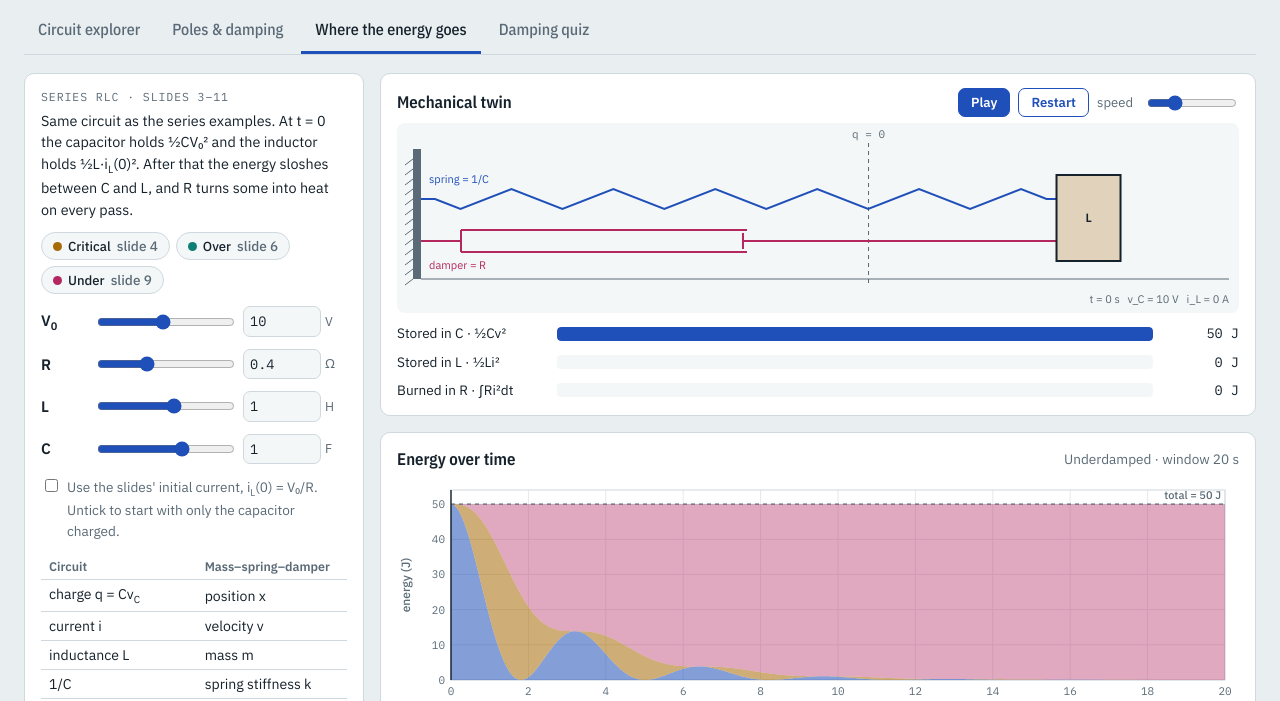
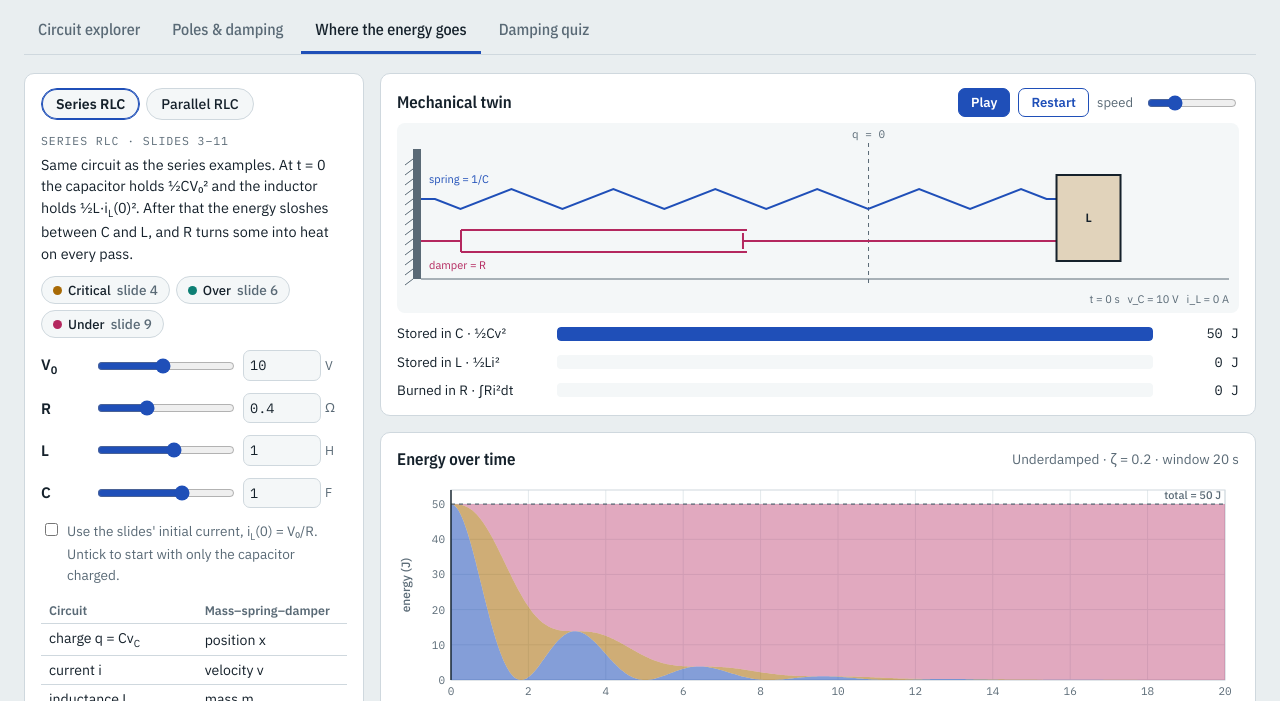
Before and after one commit to mattschuyler/second-order-lab, a plain HTML site: page index.html in a window 1280 px wide. Both pictures are taken after a click on the link "Where the energy goes". Shown: the part 99-800 px from the top of the page. Drawn offline with nearby package versions, Linux system fonts and the light colour scheme.

Commit message:
Add parallel mode to the energy tab
Parallel RLC uses the dual (current-force) mapping: C is the mass,
1/L the spring, 1/R the damper. Includes slide presets and an option
to start with the energy in the inductor.

Co-Authored-By: Claude Opus 5.5 <noreply@anthropic.com>

```diff
--- a/index.html
+++ b/index.html
@@ -162,6 +162,9 @@ table.analogy { border-collapse: collapse; width: 100%; font-size: 0.88rem; }
 table.analogy th, table.analogy td { text-align: left; padding: 5px 8px; border-bottom: 1px solid var(--line); }
 table.analogy th { font-weight: 600; color: var(--muted); font-size: 0.78rem; }
 .playrow { display: flex; flex-wrap: wrap; gap: 8px; align-items: center; }
+.seg { display: flex; flex-wrap: wrap; gap: 6px; }
+.seg .chipbtn { padding: 6px 14px; font-size: 0.88rem; }
+.seg .chipbtn[aria-pressed="true"] { border-color: var(--accent); box-shadow: inset 0 0 0 1px var(--accent); font-weight: 600; }
 
 /* quiz */
 .qz-grid { display: grid; grid-template-columns: minmax(0, 1fr) minmax(0, 1fr); gap: 16px; align-items: start; }
@@ -293,25 +296,22 @@ table.analogy th { font-weight: 600; color: var(--muted); font-size: 0.78rem; }
   <section class="view" id="view-energy" hidden>
     <div class="en-grid">
       <aside class="card controls">
+        <div class="seg" role="group" aria-label="Circuit">
+          <button class="chipbtn" data-mode="series" aria-pressed="true">Series RLC</button>
+          <button class="chipbtn" data-mode="parallel" aria-pressed="false">Parallel RLC</button>
+        </div>
         <div>
-          <div class="eyebrow">Series RLC · slides 3–11</div>
-          <p class="cdesc" style="margin-top:4px">Same circuit as the series examples. At t = 0 the capacitor holds ½CV₀² and the inductor holds ½L·i<sub>L</sub>(0)². After that the energy sloshes between C and L, and R turns some into heat on every pass.</p>
+          <div class="eyebrow" id="en-eyebrow"></div>
+          <p class="cdesc" id="en-desc" style="margin-top:4px"></p>
         </div>
         <div class="presets" id="en-presets"></div>
         <div id="en-params" class="controls"></div>
-        <label for="en-slideic" style="font-size:0.85rem;color:var(--muted);display:flex;gap:6px;align-items:baseline"><input type="checkbox" id="en-slideic"><span>Use the slides' initial current, i<sub>L</sub>(0) = V₀/R. Untick to start with only the capacitor charged.</span></label>
+        <label for="en-slideic" style="font-size:0.85rem;color:var(--muted);display:flex;gap:6px;align-items:baseline"><input type="checkbox" id="en-slideic"><span id="en-iclabel"></span></label>
         <table class="analogy">
           <thead><tr><th>Circuit</th><th>Mass–spring–damper</th></tr></thead>
-          <tbody>
-            <tr><td>charge q = Cv<sub>C</sub></td><td>position x</td></tr>
-            <tr><td>current i</td><td>velocity v</td></tr>
-            <tr><td>inductance L</td><td>mass m</td></tr>
-            <tr><td>1/C</td><td>spring stiffness k</td></tr>
-            <tr><td>resistance R</td><td>damping b</td></tr>
-            <tr><td>½Cv<sub>C</sub>² (electric field)</td><td>½kx² (spring)</td></tr>
-            <tr><td>½Li² (magnetic field)</td><td>½mv² (motion)</td></tr>
-          </tbody>
+          <tbody id="en-analogy"></tbody>
         </table>
+        <p class="note" id="en-mapnote" style="margin-top:0"></p>
       </aside>
       <div class="ex-main">
         <div class="card">
@@ -1010,46 +1010,104 @@ function renderSplane() {
 }
 
 /* ---------------- ENERGY TAB ---------------- */
-const enS = { v: { V0: 10, R: 0.4, L: 1, C: 1 }, slideIC: false, t: 0, playing: false, speed: 1, sim: null };
-const enCirc = CIRCUITS[0];
+/* Two mechanical mappings share one simulator.
+   series   (voltage ↔ force):  L·q″ + R·q′ + q/C = 0   → mass L, spring 1/C, damper R, position q, velocity i
+   parallel (current ↔ force):  C·λ″ + λ′/R + λ/L = 0   → mass C, spring 1/L, damper 1/R, position λ = L·iL, velocity v
+   State is always x = [v_C, i_L]. */
+const EN_MODES = {
+  series: {
+    eyebrow: "Series RLC · slides 3–11",
+    desc: "Same circuit as the series examples. At t = 0 the capacitor holds ½CV₀² and the inductor holds ½L·i<sub>L</sub>(0)². After that the energy sloshes between C and L, and R turns some into heat on every pass.",
+    params: CIRCUITS[0].params,
+    presets: CIRCUITS[0].presets,
+    defaults: { V0: 10, R: 0.4, L: 1, C: 1 },
+    icLabel: "Use the slides' initial current, i<sub>L</sub>(0) = V₀/R. Untick to start with only the capacitor charged.",
+    x0: (p, ic) => [p.V0, ic ? p.V0 / p.R : 0],
+    A: (p) => [[0, -1 / p.C], [1 / p.L, -p.R / p.L]],
+    pR: (s, p) => p.R * s[1] ** 2,
+    rLabel: "Burned in R · ∫Ri²dt",
+    analogy: [["charge q = Cv<sub>C</sub>", "position x"], ["current i", "velocity v"], ["inductance L", "mass m"], ["1/C", "spring stiffness k"], ["resistance R", "damping b"], ["½Cv<sub>C</sub>² (electric field)", "½kx² (spring)"], ["½Li² (magnetic field)", "½mv² (motion)"]],
+    mapNote: "Voltage ↔ force mapping. KVL gives L·q″ + R·q′ + q/C = 0, the same equation as m·x″ + b·x′ + k·x = 0. More R is a stiffer damper, so more damping.",
+    massLabel: "L", springLabel: "spring = 1/C", damperLabel: "damper = R", eqLabel: "q = 0",
+    springVar: "--c-energy", massVar: "--l-energy", kinetic: "EL",
+    pos: (o, s) => o.v / s.vmax,
+    vel: (o, s, p) => -o.i / ((p.C * s.vmax) / Math.sqrt(p.L * p.C)),
+    noteUnder: "Blue and gold trade places each half-cycle: the field energy in C turns into magnetic energy in L and back, losing a slice to R every time current flows.",
+    noteOver: "With this much series resistance the energy never gets a chance to slosh back: it drains into R in one smooth pass.",
+  },
+  parallel: {
+    eyebrow: "Parallel RLC · slides 14–25",
+    desc: "R, L and C share one voltage. No source is connected, so this is the natural response of the parallel circuit, with the same characteristic equation as the slide examples. At t = 0 the capacitor holds ½CV₀²; the energy then sloshes between C and L while R bleeds it off.",
+    params: [{ k: "V0", label: "V<sub>0</sub>", unit: "V", min: 1, max: 20, step: 0.5 }, P_R("R", "R", 0.02, 20), P_L("L", "L"), P_C("C", "C")],
+    presets: [{ n: "Critical", s: "slide 15", k: "critical", v: { V0: 10, R: 0.5, L: 1, C: 1 } }, { n: "Over", s: "slide 18", k: "over", v: { V0: 10, R: 0.25, L: 1, C: 1 } }, { n: "Under", s: "slide 22", k: "under", v: { V0: 10, R: 1, L: 1, C: 1 } }],
+    defaults: { V0: 10, R: 2.5, L: 1, C: 1 },
+    icLabel: "Start with the same energy in L instead: i<sub>L</sub>(0) = V₀√(C/L) and v<sub>C</sub>(0) = 0. The spring starts stretched instead of the mass moving.",
+    x0: (p, ic) => (ic ? [0, p.V0 * Math.sqrt(p.C / p.L)] : [p.V0, 0]),
+    A: (p) => [[-1 / (p.R * p.C), -1 / p.C], [1 / p.L, 0]],
+    pR: (s, p) => s[0] ** 2 / p.R,
+    rLabel: "Burned in R · ∫v²/R dt",
+    analogy: [["flux λ = L·i<sub>L</sub>", "position x"], ["voltage v", "velocity v"], ["capacitance C", "mass m"], ["1/L", "spring stiffness k"], ["conductance 1/R", "damping b"], ["½Cv² (electric field)", "½mv² (motion)"], ["½Li<sub>L</sub>² (magnetic field)", "½kx² (spring)"]],
+    mapNote: "Dual (current ↔ force) mapping. KCL gives C·λ″ + λ′/R + λ/L = 0. The damper is 1/R, so a <em>larger</em> R is a weaker damper and the circuit rings more, the opposite of the series case.",
+    massLabel: "C", springLabel: "spring = 1/L", damperLabel: "damper = 1/R", eqLabel: "λ = 0",
+    springVar: "--l-energy", massVar: "--c-energy", kinetic: "EC",
+    pos: (o, s) => o.i / s.imax,
+    vel: (o, s, p) => o.v / ((p.L * s.imax) / Math.sqrt(p.L * p.C)),
+    noteUnder: "Blue and gold trade places each half-cycle, losing a slice to R whenever there is voltage across it. Here C is the moving mass, so the block is darkest when the capacitor is full and the spring (L) is relaxed.",
+    noteOver: "With this little parallel resistance, R shorts the energy away in one smooth pass before it can slosh back.",
+  },
+};
+const enS = { mode: "series", vals: { series: { ...EN_MODES.series.defaults }, parallel: { ...EN_MODES.parallel.defaults } }, ic: { series: false, parallel: false }, t: 0, playing: false, speed: 1, sim: null };
+const enP = () => enS.vals[enS.mode];
 function simEnergy() {
-  const { V0, R, L, C } = enS.v; const iL0 = enS.slideIC ? V0 / R : 0;
-  const sol = solve2({ A: [[0, -1 / C], [1 / L, -R / L]], b: [0, 0], c: [1, 0], x0: [V0, iL0], input: { type: "none" } });
+  const M = EN_MODES[enS.mode], p = enP(); const { L, C } = p;
+  const A = M.A(p), x0 = M.x0(p, enS.ic[enS.mode]);
+  const sol = solve2({ A, b: [0, 0], c: [1, 0], x0, input: { type: "none" } });
   const T = +Math.min(settleTime(sol) * 0.6, 60).toPrecision(2);
-  const N = 1500, dt = T / N; let x = [V0, iL0], ER = 0; const out = [];
-  const f = (s) => [-s[1] / C, (s[0] - R * s[1]) / L];
+  const N = 1500, dt = T / N; let x = x0.slice(), ER = 0; const out = [];
+  const f = (s) => [A[0][0] * s[0] + A[0][1] * s[1], A[1][0] * s[0] + A[1][1] * s[1]];
+  const pr = (s) => M.pR(s, p);
   for (let i = 0; i <= N; i++) {
     const EC = 0.5 * C * x[0] ** 2, EL = 0.5 * L * x[1] ** 2; out.push({ t: i * dt, v: x[0], i: x[1], EC, EL, ER });
     const k1 = f(x), k2 = f([x[0] + dt / 2 * k1[0], x[1] + dt / 2 * k1[1]]), k3 = f([x[0] + dt / 2 * k2[0], x[1] + dt / 2 * k2[1]]), k4 = f([x[0] + dt * k3[0], x[1] + dt * k3[1]]);
     const xn = [x[0] + dt / 6 * (k1[0] + 2 * k2[0] + 2 * k3[0] + k4[0]), x[1] + dt / 6 * (k1[1] + 2 * k2[1] + 2 * k3[1] + k4[1])];
-    ER += R * dt * (x[1] ** 2 + 4 * ((x[1] + xn[1]) / 2) ** 2 + xn[1] ** 2) / 6; x = xn;
+    ER += dt * (pr(x) + 4 * pr([(x[0] + xn[0]) / 2, (x[1] + xn[1]) / 2]) + pr(xn)) / 6; x = xn;
   }
-  enS.sim = { out, T, sol, E0: out[0].EC + out[0].EL, vmax: Math.max(...out.map((o) => Math.abs(o.v))) || 1 };
+  enS.sim = { out, T, sol, E0: out[0].EC + out[0].EL, vmax: Math.max(...out.map((o) => Math.abs(o.v))) || 1, imax: Math.max(...out.map((o) => Math.abs(o.i))) || 1 };
 }
-let enPlotApi = null;
+let enPlotApi = null, enSetters = {};
+function enSetMode(mode) {
+  enS.mode = mode; const M = EN_MODES[mode], p = enP();
+  document.querySelectorAll("#view-energy .seg .chipbtn").forEach((b) => b.setAttribute("aria-pressed", String(b.dataset.mode === mode)));
+  $("#en-eyebrow").textContent = M.eyebrow; $("#en-desc").innerHTML = M.desc;
+  $("#en-iclabel").innerHTML = M.icLabel; $("#en-slideic").checked = enS.ic[mode];
+  $("#en-analogy").innerHTML = M.analogy.map(([a, b]) => `<tr><td>${a}</td><td>${b}</td></tr>`).join("");
+  $("#en-mapnote").innerHTML = M.mapNote; $("#lab-er").textContent = M.rLabel;
+  $("#en-presets").innerHTML = M.presets.map((pr, i) => `<button class="chipbtn" data-i="${i}"><span class="sw" style="background:${caseColor(pr.k)}"></span>${pr.n} <span class="sub">${pr.s}</span></button>`).join("");
+  $("#en-params").innerHTML = ""; enSetters = {};
+  for (const pp of M.params) { const { row, set } = paramRow(pp, p[pp.k], (k, v) => { enP()[k] = v; enRestart(); }, "en"); $("#en-params").appendChild(row); enSetters[pp.k] = set; }
+  $("#en-presets").querySelectorAll("button").forEach((b) => b.addEventListener("click", () => { const pr = M.presets[+b.dataset.i]; Object.assign(enP(), pr.v); for (const k in pr.v) enSetters[k]?.(pr.v[k]); enRestart(); }));
+  enRestart();
+}
 function setupEnergy() {
-  $("#en-presets").innerHTML = enCirc.presets.map((p, i) => `<button class="chipbtn" data-i="${i}"><span class="sw" style="background:${caseColor(p.k)}"></span>${p.n} <span class="sub">${p.s}</span></button>`).join("");
-  const setters = {};
-  $("#en-presets").querySelectorAll("button").forEach((b) => b.addEventListener("click", () => { const pr = enCirc.presets[+b.dataset.i]; Object.assign(enS.v, pr.v); for (const k in pr.v) setters[k]?.(pr.v[k]); enRestart(); }));
-  for (const p of enCirc.params) { const { row, set } = paramRow(p, enS.v[p.k], (k, v) => { enS.v[k] = v; enRestart(); }, "en"); $("#en-params").appendChild(row); setters[p.k] = set; }
-  $("#en-slideic").addEventListener("change", (e) => { enS.slideIC = e.target.checked; enRestart(); });
+  $("#en-bars").innerHTML = [["Stored in C · ½Cv²", "--c-energy", "ec"], ["Stored in L · ½Li²", "--l-energy", "el"], ["Burned in R · ∫Ri²dt", "--r-energy", "er"]]
+    .map(([n, c, id]) => `<div class="bar"><span id="lab-${id}">${n}</span><div class="track"><div class="fill" id="bar-${id}" style="background:var(${c})"></div></div><span class="num" id="num-${id}"></span></div>`).join("");
+  document.querySelectorAll("#view-energy .seg .chipbtn").forEach((b) => b.addEventListener("click", () => { if (b.dataset.mode !== enS.mode) enSetMode(b.dataset.mode); }));
+  $("#en-slideic").addEventListener("change", (e) => { enS.ic[enS.mode] = e.target.checked; enRestart(); });
   $("#en-play").addEventListener("click", () => { if (enS.t >= enS.sim.T) enS.t = 0; enS.playing = !enS.playing; $("#en-play").textContent = enS.playing ? "Pause" : "Play"; if (enS.playing) { enS.lastTs = null; requestAnimationFrame(enTick); } });
   $("#en-reset").addEventListener("click", () => { enS.t = 0; enDrawFrame(); });
   $("#en-speed").addEventListener("input", (e) => { enS.speed = +e.target.value; });
-  $("#en-bars").innerHTML = [["Stored in C · ½Cv²", "--c-energy", "ec"], ["Stored in L · ½Li²", "--l-energy", "el"], ["Burned in R · ∫Ri²dt", "--r-energy", "er"]]
-    .map(([n, c, id]) => `<div class="bar"><span>${n}</span><div class="track"><div class="fill" id="bar-${id}" style="background:var(${c})"></div></div><span class="num" id="num-${id}"></span></div>`).join("");
-  enRestart();
+  enSetMode("series");
 }
 function enRestart() { simEnergy(); enS.t = 0; renderEnergyPlot(); enDrawFrame(); }
 function renderEnergyPlot() {
-  const { out, T, E0, sol } = enS.sim; const step = Math.max(1, Math.floor(out.length / 500)); const s = out.filter((_, i) => i % step === 0);
+  const { out, T, E0, sol } = enS.sim; const M = EN_MODES[enS.mode]; const step = Math.max(1, Math.floor(out.length / 500)); const s = out.filter((_, i) => i % step === 0);
   enPlotApi = renderPlot($("#en-plot"), { x: [0, T], y: [0, E0 * 1.08], height: 240, xLabel: "t (s)", yLabel: "energy (J)", cursor: 0, aria: "energy over time",
     bands: [{ pts: s.map((o) => [o.t, 0, o.EC]), color: css("--c-energy"), opacity: 0.55 }, { pts: s.map((o) => [o.t, o.EC, o.EC + o.EL]), color: css("--l-energy"), opacity: 0.55 }, { pts: s.map((o) => [o.t, o.EC + o.EL, o.EC + o.EL + o.ER]), color: css("--r-energy"), opacity: 0.4 }],
     hlines: [{ y: E0, color: css("--muted"), dash: "4 4", label: `total = ${fmtP(E0)} J` }],
     hover: (t) => { const o = out[Math.min(out.length - 1, Math.round((t / T) * (out.length - 1)))]; return `<div><span>t</span><span>${fmtP(t)} s</span></div><div><span>C</span><span>${fmtP(o.EC)} J</span></div><div><span>L</span><span>${fmtP(o.EL)} J</span></div><div><span>R</span><span>${fmtP(o.ER)} J</span></div>`; } });
-  $("#en-time").textContent = `${caseName[sol.kind]} · window ${fmtP(T)} s`;
+  $("#en-time").textContent = `${caseName[sol.kind]} · ζ = ${fmt(sol.zeta, 3)} · window ${fmtP(T)} s`;
   const half = out.find((o) => o.ER >= E0 / 2);
-  $("#en-note").innerHTML = `${sol.kind === "under" ? "Blue and gold trade places each half-cycle: the field energy in C turns into magnetic energy in L and back, losing a slice to R every time current flows." : "With this much resistance the energy never gets a chance to slosh back: it drains into R in one smooth pass."} Half of the starting ${fmt(E0, 3)} J is gone by t ≈ ${half ? fmt(half.t, 3) : "—"} s.`;
+  $("#en-note").innerHTML = `${sol.kind === "under" ? M.noteUnder : M.noteOver} Half of the starting ${fmt(E0, 3)} J is gone by t ≈ ${half ? fmt(half.t, 3) : "—"} s.`;
 }
 function enTick(ts) {
   if (!enS.playing) return;
@@ -1060,7 +1118,7 @@ function enTick(ts) {
   if (enS.playing) requestAnimationFrame(enTick);
 }
 function enDrawFrame() {
-  const { out, T, E0, vmax } = enS.sim; const o = out[Math.min(out.length - 1, Math.round((enS.t / T) * (out.length - 1)))];
+  const sim = enS.sim, { out, T, E0 } = sim, M = EN_MODES[enS.mode], p = enP(); const o = out[Math.min(out.length - 1, Math.round((enS.t / T) * (out.length - 1)))];
   for (const [id, v] of [["ec", o.EC], ["el", o.EL], ["er", o.ER]]) { $("#bar-" + id).style.width = (100 * v / E0).toFixed(1) + "%"; $("#num-" + id).textContent = fmtP(v) + " J"; }
   if (enPlotApi) { const cl = enPlotApi.svg.querySelector(".cursor"); if (cl) { const x = enPlotApi.X(enS.t); cl.setAttribute("x1", x); cl.setAttribute("x2", x); } }
   // mass-spring-damper
@@ -1068,15 +1126,15 @@ function enDrawFrame() {
   if (cv.width !== Math.round(W * dpr)) { cv.width = Math.round(W * dpr); cv.height = Math.round(H * dpr); }
   const g = cv.getContext("2d"); g.setTransform(dpr, 0, 0, dpr, 0, 0); g.clearRect(0, 0, W, H);
   const ink = css("--ink"), mut = css("--muted");
-  const wallX = 24, eq = W * 0.56, amp = Math.min(W * 0.28, 220), x = eq + (o.v / vmax) * amp, mw = 64, top = 52, bot = 138;
+  const wallX = 24, eq = W * 0.56, amp = Math.min(W * 0.28, 220), x = eq + M.pos(o, sim) * amp, mw = 64, top = 52, bot = 138;
   g.fillStyle = mut; g.fillRect(wallX - 8, 26, 8, 130); g.strokeStyle = mut; g.lineWidth = 1;
   for (let y = 30; y < 156; y += 10) { g.beginPath(); g.moveTo(wallX - 8, y + 6); g.lineTo(wallX - 16, y + 12); g.stroke(); }
   g.beginPath(); g.moveTo(wallX, 156); g.lineTo(W - 10, 156); g.stroke();
   // equilibrium marker
   g.setLineDash([4, 4]); g.beginPath(); g.moveTo(eq, 20); g.lineTo(eq, 160); g.stroke(); g.setLineDash([]);
-  g.fillStyle = mut; g.font = "11px " + css("--font-mono"); g.textAlign = "center"; g.fillText("q = 0", eq, 15);
+  g.fillStyle = mut; g.font = "11px " + css("--font-mono"); g.textAlign = "center"; g.fillText(M.eqLabel, eq, 15);
   // spring
-  const left = x - mw / 2; const sy = 76; g.strokeStyle = css("--c-energy"); g.lineWidth = 2; g.beginPath(); g.moveTo(wallX, sy);
+  const left = x - mw / 2; const sy = 76; g.strokeStyle = css(M.springVar); g.lineWidth = 2; g.beginPath(); g.moveTo(wallX, sy);
   const n = 12, sx0 = wallX + 14, sx1 = left - 10; g.lineTo(sx0, sy);
   for (let i = 0; i < n; i++) g.lineTo(sx0 + ((sx1 - sx0) * (i + 0.5)) / n, sy + (i % 2 ? -10 : 10));
   g.lineTo(sx1, sy); g.lineTo(left, sy); g.stroke();
@@ -1085,15 +1143,15 @@ function enDrawFrame() {
   g.beginPath(); g.moveTo(wallX, dy); g.lineTo(cylX, dy); g.stroke();
   g.beginPath(); g.moveTo(cylX, dy - 11); g.lineTo(cylX + cylW, dy - 11); g.moveTo(cylX, dy + 11); g.lineTo(cylX + cylW, dy + 11); g.moveTo(cylX, dy - 11); g.lineTo(cylX, dy + 11); g.stroke();
   const pist = Math.min(cylX + cylW - 4, Math.max(cylX + 6, left - 30)); g.beginPath(); g.moveTo(pist, dy - 8); g.lineTo(pist, dy + 8); g.moveTo(pist, dy); g.lineTo(left, dy); g.stroke();
-  // mass
-  g.fillStyle = css("--l-energy"); g.globalAlpha = 0.25 + 0.75 * Math.min(1, o.EL / Math.max(E0, 1e-12)); g.fillRect(left, top, mw, bot - top); g.globalAlpha = 1;
+  // mass: opacity tracks the kinetic-energy store (L in series, C in parallel)
+  g.fillStyle = css(M.massVar); g.globalAlpha = 0.25 + 0.75 * Math.min(1, o[M.kinetic] / Math.max(E0, 1e-12)); g.fillRect(left, top, mw, bot - top); g.globalAlpha = 1;
   g.strokeStyle = ink; g.lineWidth = 2; g.strokeRect(left, top, mw, bot - top);
-  g.fillStyle = ink; g.font = "600 12px " + css("--font-body"); g.fillText("L", x, (top + bot) / 2 + 4);
+  g.fillStyle = ink; g.font = "600 12px " + css("--font-body"); g.fillText(M.massLabel, x, (top + bot) / 2 + 4);
   // velocity arrow
-  const vel = o.i; const al = Math.max(-80, Math.min(80, (-vel / (vmax / Math.sqrt(enS.v.L * enS.v.C) || 1)) * 60));
+  const vn = M.vel(o, sim, p); const al = Math.max(-80, Math.min(80, (isFinite(vn) ? vn : 0) * 60));
   if (Math.abs(al) > 3) { g.strokeStyle = ink; g.fillStyle = ink; g.beginPath(); g.moveTo(x, top - 12); g.lineTo(x + al, top - 12); g.stroke(); g.beginPath(); const sgn = Math.sign(al); g.moveTo(x + al, top - 12); g.lineTo(x + al - sgn * 7, top - 17); g.lineTo(x + al - sgn * 7, top - 7); g.fill(); }
-  g.font = "11px " + css("--font-body"); g.fillStyle = css("--c-energy"); g.textAlign = "left"; g.fillText("spring = 1/C", wallX + 8, sy - 16);
-  g.fillStyle = css("--r-energy"); g.fillText("damper = R", wallX + 8, dy + 28);
+  g.font = "11px " + css("--font-body"); g.fillStyle = css(M.springVar); g.textAlign = "left"; g.fillText(M.springLabel, wallX + 8, sy - 16);
+  g.fillStyle = css("--r-energy"); g.fillText(M.damperLabel, wallX + 8, dy + 28);
   g.fillStyle = mut; g.textAlign = "right"; g.fillText(`t = ${fmtP(enS.t)} s   v_C = ${fmtP(o.v)} V   i_L = ${fmtP(o.i)} A`, W - 10, 180);
 }
 
```
Also changed, not shown: 1 other file.
